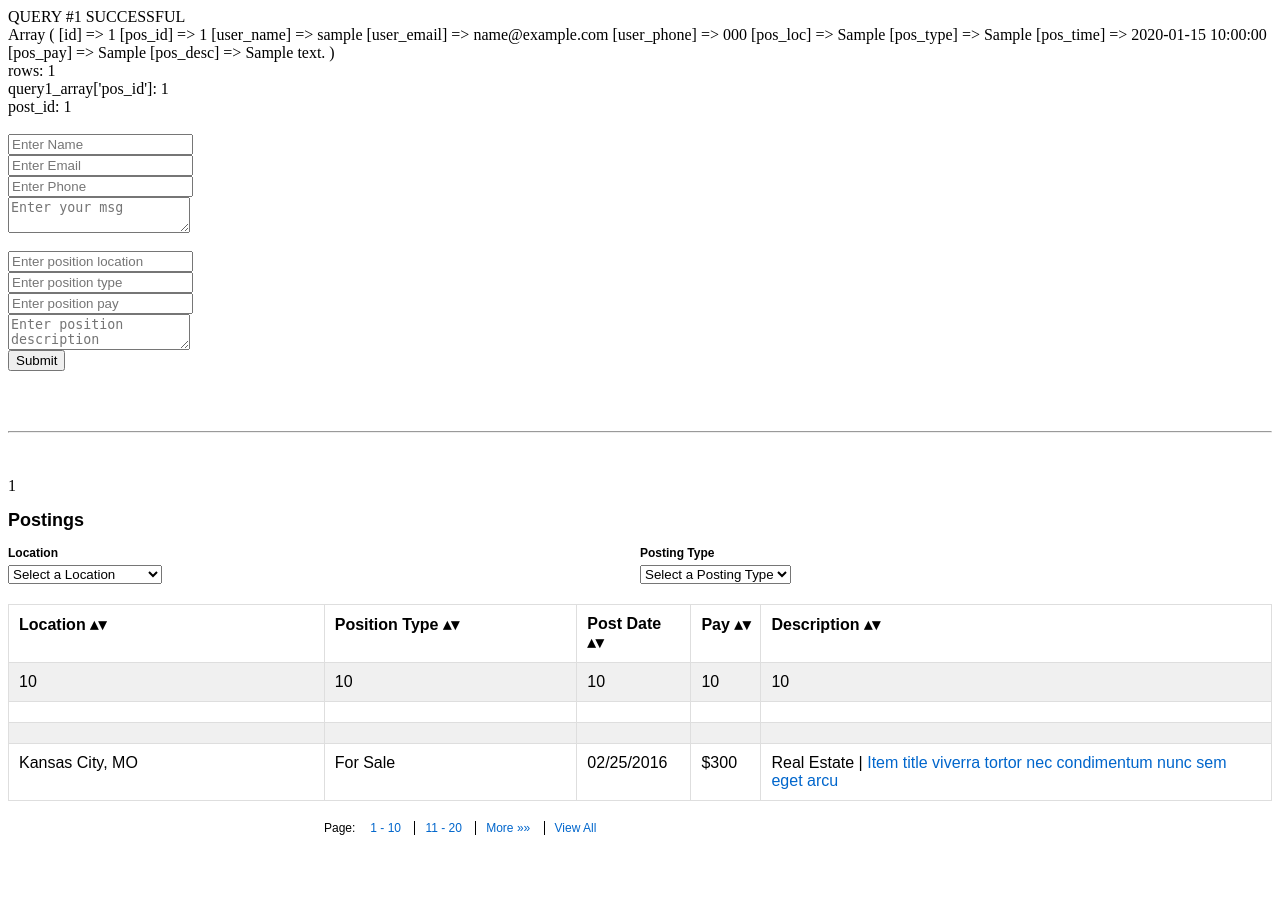
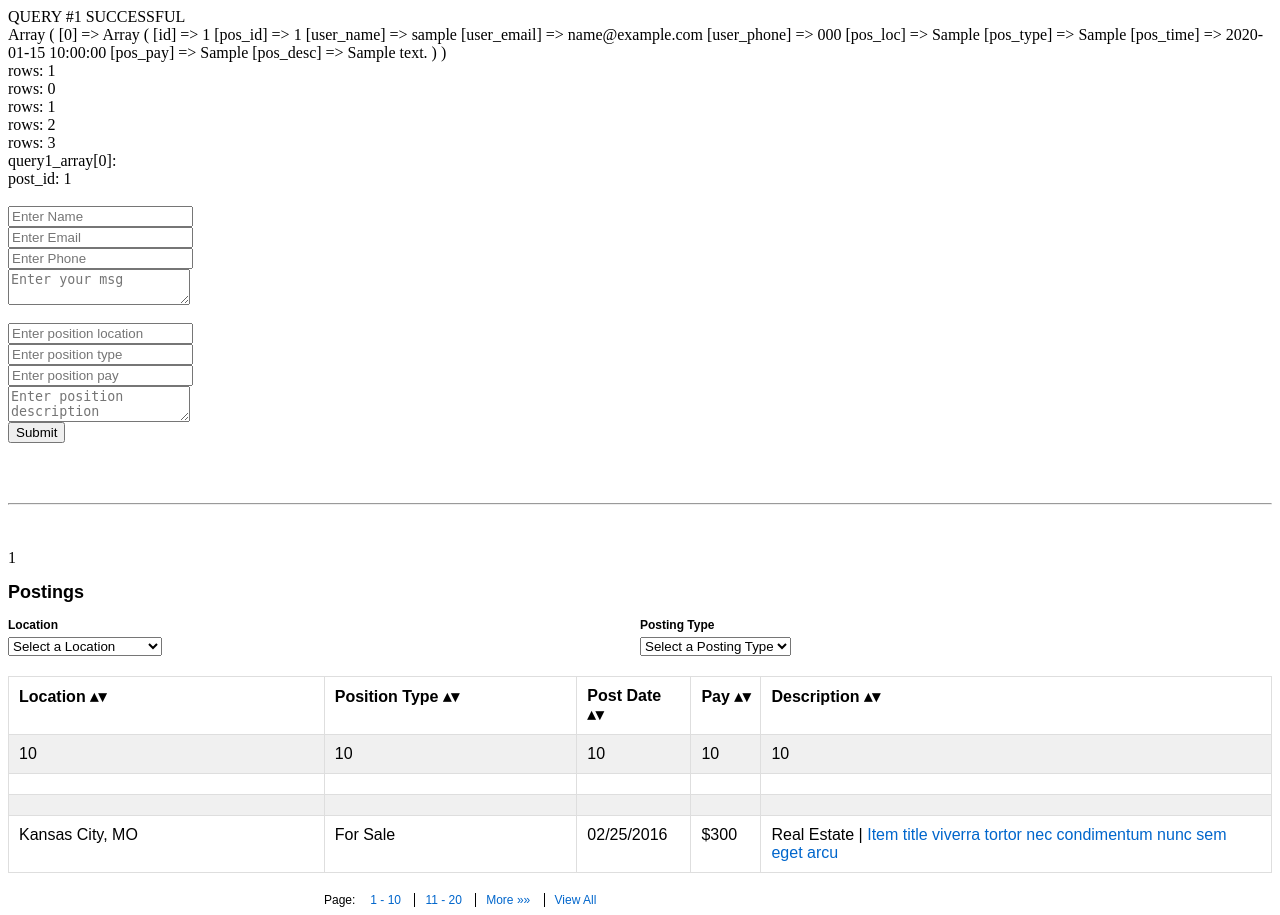
Before and after one commit to davidayodele/phpForms, a PHP site: page /site5/index.php in a window 1280 px wide. Before the commit the page ends 835 px from the top, so only its background shows below. Run offline with PHP 8.4, Linux system fonts and the light colour scheme; tables that the repository leaves empty or names only in its code hold one stand-in row (values such as "Sample post"); data that the repository does not hold is empty.

Commit message:
fetching all and counting successfully

```diff
--- a/site5/index.php
+++ b/site5/index.php
@@ -22,13 +22,18 @@ $query1_result = mysqli_query($conn, $query1);
 
 if ($query1_result) {
     echo "QUERY #1 SUCCESSFUL<br>";
-    $query1_array = mysqli_fetch_array($query1_result, MYSQLI_ASSOC);
+    $query1_array = mysqli_fetch_all($query1_result, MYSQLI_ASSOC);
     //echo "post_id: ".$i."<br>";
     print_r($query1_array);
+    $i = mysqli_num_rows($query1_result);
     echo "<br>";
-    echo "rows: ".mysqli_num_rows($query1_result)."<br>";
-    echo "query1_array['pos_id']: ".$query1_array['pos_id']."<br>";
-    $i = count($query1_array['pos_id']);
+    echo "rows: ".$i."<br>";
+    echo "rows: ".($i - $i)."<br>";
+    echo "rows: ".($i - $i + 1)."<br>";
+    echo "rows: ".($i - $i + 2)."<br>";
+    echo "rows: ".($i - $i + 3)."<br>";
+    echo "query1_array[0]: ".$query1_array[3]['pos_pay']."<br>";
+
     /*  $j =
     $pos_time[length($query1_array) - length($query1_array) - 0] = $query1_array['pos_time'];
     $pos_loc[length($query1_array) - length($query1_array) - 0] = $query1_array['pos_loc'];
```
